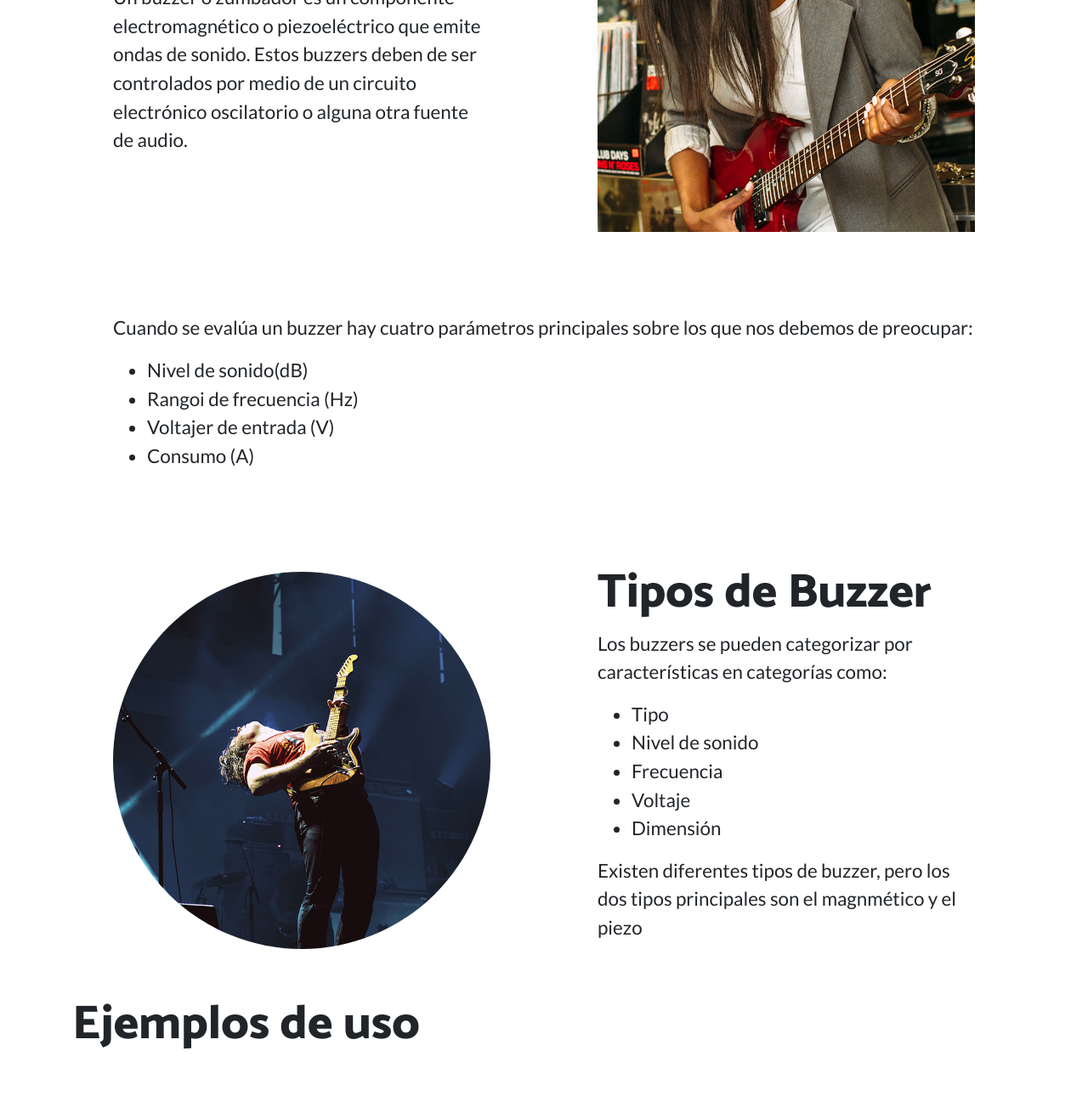
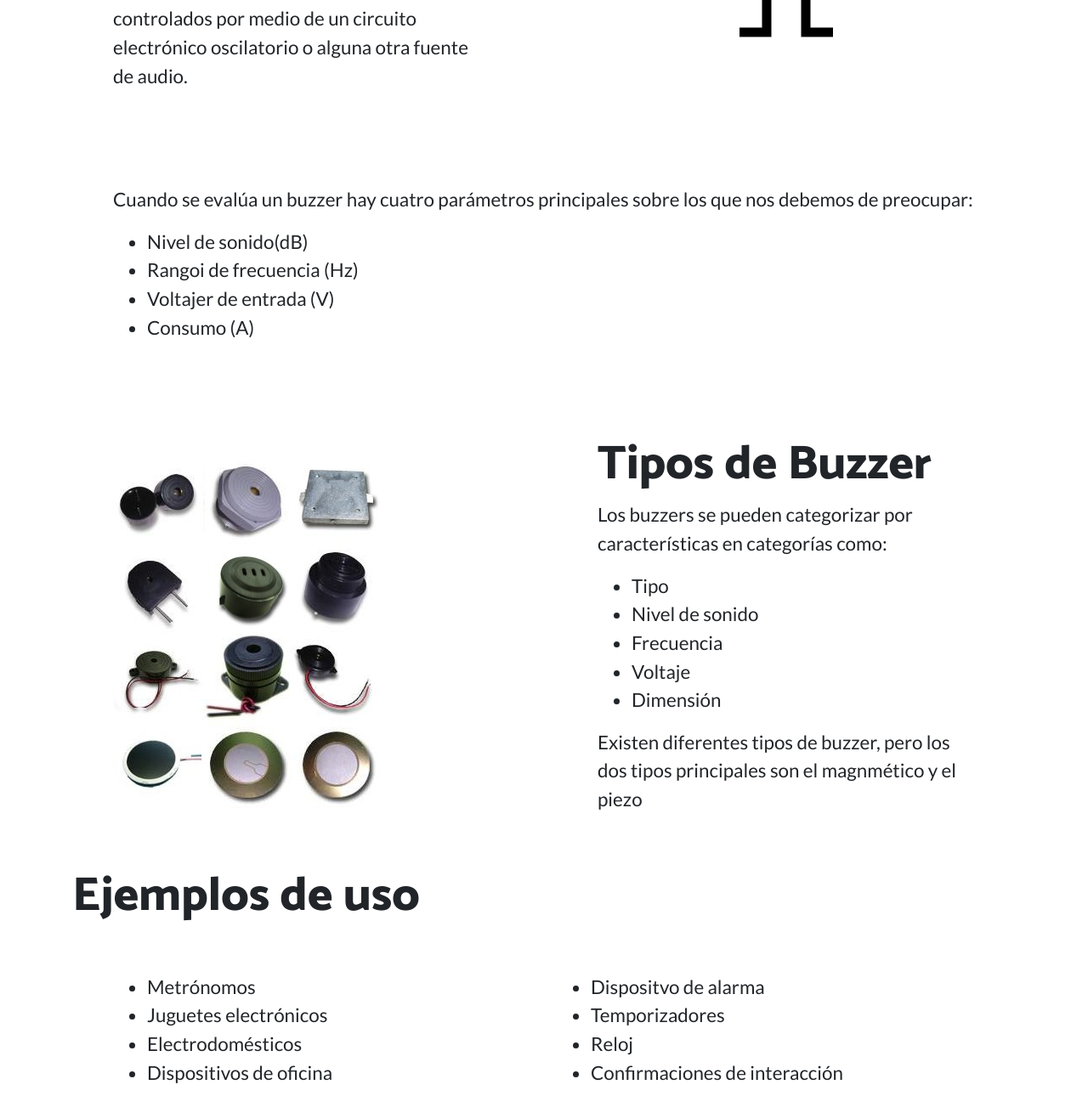
Before and after one commit to bdemg/buzzer-page, a website: page index.html in a window 1280 px wide. Shown: the part 776-2066 px from the top of the page at 85% size. Drawn offline with Linux system fonts and the light colour scheme.

Commit message:
Imagenes del símbolo y tipos de buzzer añadidas

```diff
--- a/index.html
+++ b/index.html
@@ -62,9 +62,9 @@
     <section>
       <div class="container">
         <div class="row align-items-center">
-          <div class="col-lg-6 order-lg-2">
+          <div class="col-lg-6 order-lg-2 text-center">
             <div class="p-5">
-              <img class="img-fluid" src="img/01.jpg" alt="">
+              <img class="img-fluid" src="img/BuzzerSym.png" alt="">
             </div>
           </div>
           <div class="col-lg-6 order-lg-1">
@@ -104,7 +104,7 @@
         <div class="row align-items-center">
           <div class="col-lg-6">
             <div class="p-5">
-              <img class="img-fluid rounded-circle" src="img/02.jpg" alt="">
+              <img class="img-fluid" src="img/BuzzerTypes.jpg" alt="">
             </div>
           </div>
           <div class="col-lg-6">
```
Also changed, not shown: img/BuzzerSym.png (added), img/BuzzerTypes.jpg (added).
